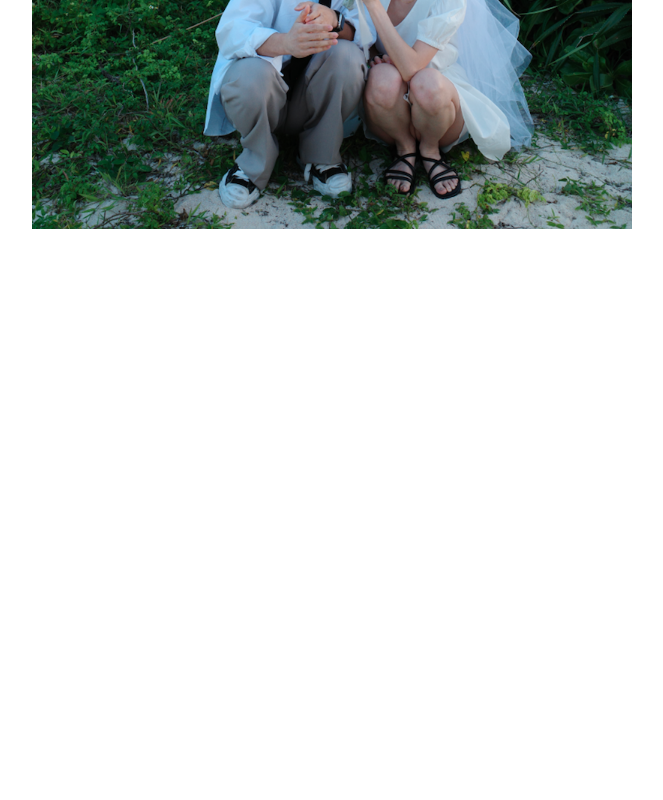
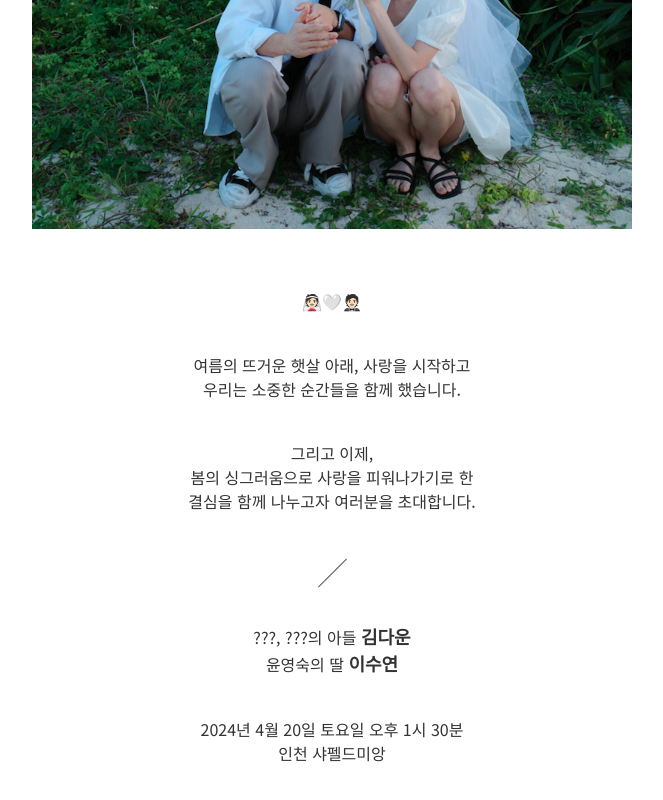
Before and after one commit to lee-suyeon/invitation, a Next.js app: page / in a window 1280 px wide. Shown: the part 624-1424 px from the top of the page, without its empty margins (308-971 px from the left). Before the commit the page ends 853 px from the top, so only its background shows below. Built offline with nearby package versions, Linux system fonts and the light colour scheme.

Commit message:
feat | 인트로 추가

```diff
--- a/app/page.tsx
+++ b/app/page.tsx
@@ -1,12 +1,14 @@
-import Image from 'next/image'
-import Head from 'next/head'
-import styles from './page.module.css'
-import MainSection from './sections/MainSection'
+import Image from "next/image";
+import Head from "next/head";
+import styles from "./page.module.css";
+import MainSection from "./sections/MainSection";
+import IntroSection from "./sections/IntroSection";
 
 export default function Home() {
   return (
     <div>
-      <MainSection/>
+      <MainSection />
+      <IntroSection />
     </div>
-  )
+  );
 }
--- /dev/null
+++ b/app/sections/IntroSection.tsx
@@ -0,0 +1,58 @@
+"use client";
+
+import styled from "@emotion/styled";
+
+function IntroSection() {
+  return (
+    <SectionLayout>
+      <p>👰🏻🤍🤵🏻</p>
+      <p>
+        여름의 뜨거운 햇살 아래, 사랑을 시작하고 <br />
+        우리는 소중한 순간들을 함께 했습니다.{" "}
+      </p>
+      <p>
+        그리고 이제, <br />
+        봄의 싱그러움으로 사랑을 피워나가기로 한 <br />
+        결심을 함께 나누고자 여러분을 초대합니다.
+      </p>
+      <Divider />
+      <div>
+        <p>
+          ???, ???의 아들 <span>김다운</span> <br />
+          윤영숙의 딸 <span>이수연</span>
+        </p>
+      </div>
+      <div>
+        <p>
+          2024년 4월 20일 토요일 오후 1시 30분 <br />
+          인천 샤펠드미앙
+        </p>
+      </div>
+    </SectionLayout>
+  );
+}
+
+const SectionLayout = styled.section`
+  padding: 60px 16px;
+  text-align: center;
+
+  p {
+    margin-bottom: 40px;
+    line-height: 1.5;
+  }
+
+  span {
+    font-size: 18px;
+    font-weight: 600;
+  }
+`;
+
+const Divider = styled.div`
+  width: 1px;
+  height: 40px;
+  background: #555;
+  transform: rotate(45deg);
+  margin: 0 auto 30px;
+`;
+
+export default IntroSection;
```
